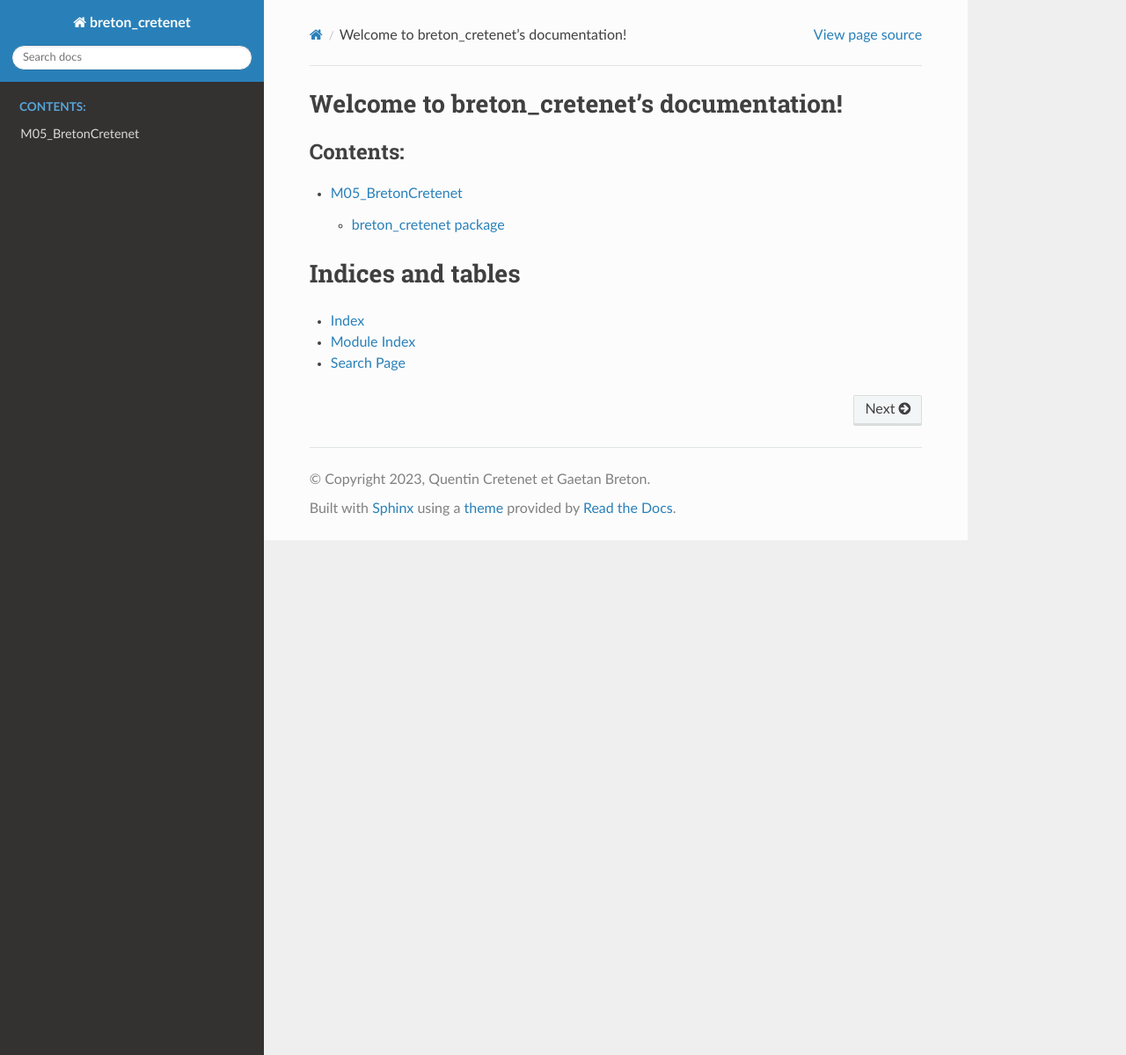
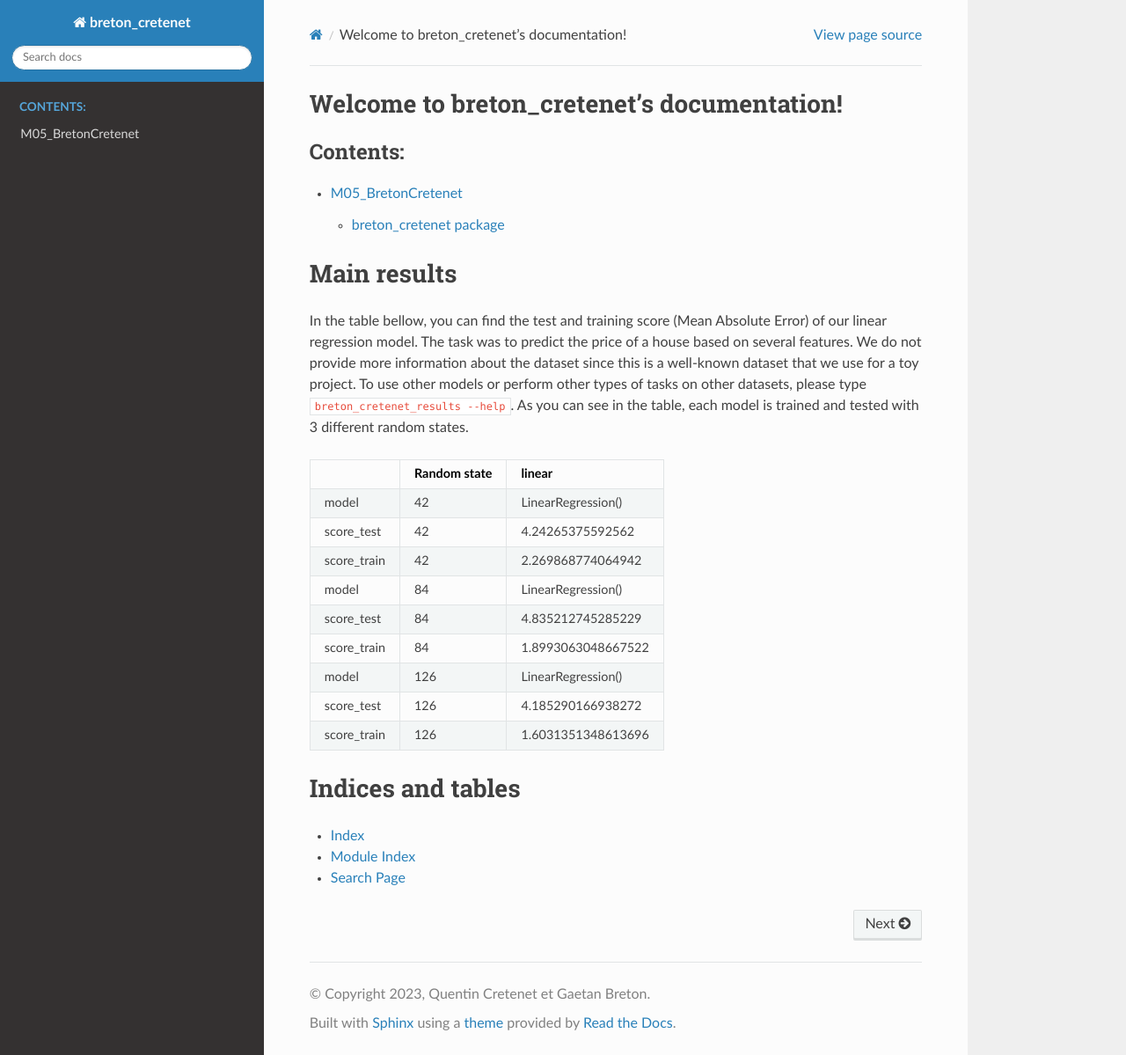
Before and after one commit to Skyman29/M05_BretonCretenet, a Sphinx documentation site: the page built from doc/index.rst, in a window 1280 px wide and 1199 px high. Shown: the whole window at 88% size. Built offline with Sphinx 7.4.7 and the Read the Docs theme 2.0.0, drawn with Linux system fonts in a browser that asks for light colours.

Commit message:
Update the documentation (add table of results)

```diff
--- a/doc/index.rst
+++ b/doc/index.rst
@@ -12,6 +12,35 @@ Welcome to breton_cretenet's documentation!
 
    modules
 
+Main results
+============
+In the table bellow, you can find the test and training score (Mean Absolute Error) of our linear regression model.
+The task was to predict the price of a house based on several features. We do not provide more information about the dataset since this is a well-known dataset that we use for a toy project.
+To use other models or perform other types of tasks on other datasets, please type ``breton_cretenet_results --help``.
+As you can see in the table, each model is trained and tested with 3 different random states.
+
++----------------------+----------------------+----------------------+
+|                      |     Random state     |        linear        |
++======================+======================+======================+
+| model                |          42          |  LinearRegression()  |
++----------------------+----------------------+----------------------+
+| score_test           |          42          |   4.24265375592562   |
++----------------------+----------------------+----------------------+
+| score_train          |          42          |   2.269868774064942  |
++----------------------+----------------------+----------------------+
+| model                |          84          |  LinearRegression()  |
++----------------------+----------------------+----------------------+
+| score_test           |          84          |   4.835212745285229  |
++----------------------+----------------------+----------------------+
+| score_train          |          84          |  1.8993063048667522  |
++----------------------+----------------------+----------------------+
+| model                |          126         |  LinearRegression()  |
++----------------------+----------------------+----------------------+
+| score_test           |          126         |   4.185290166938272  |
++----------------------+----------------------+----------------------+
+| score_train          |          126         |  1.6031351348613696  |
++----------------------+----------------------+----------------------+
+
 Indices and tables
 ==================
 
```
